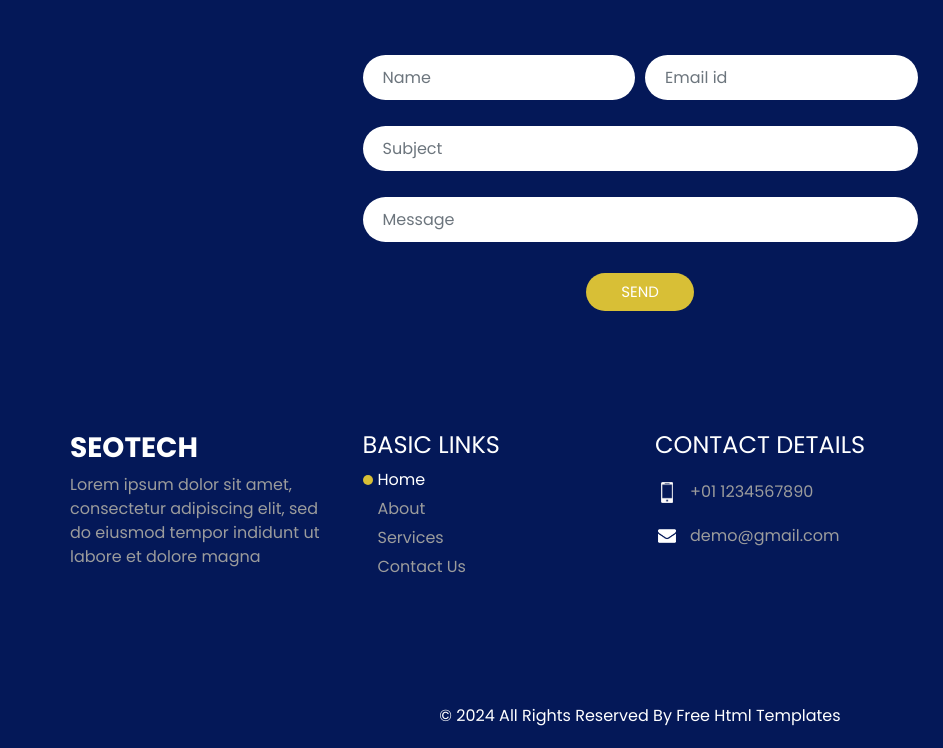
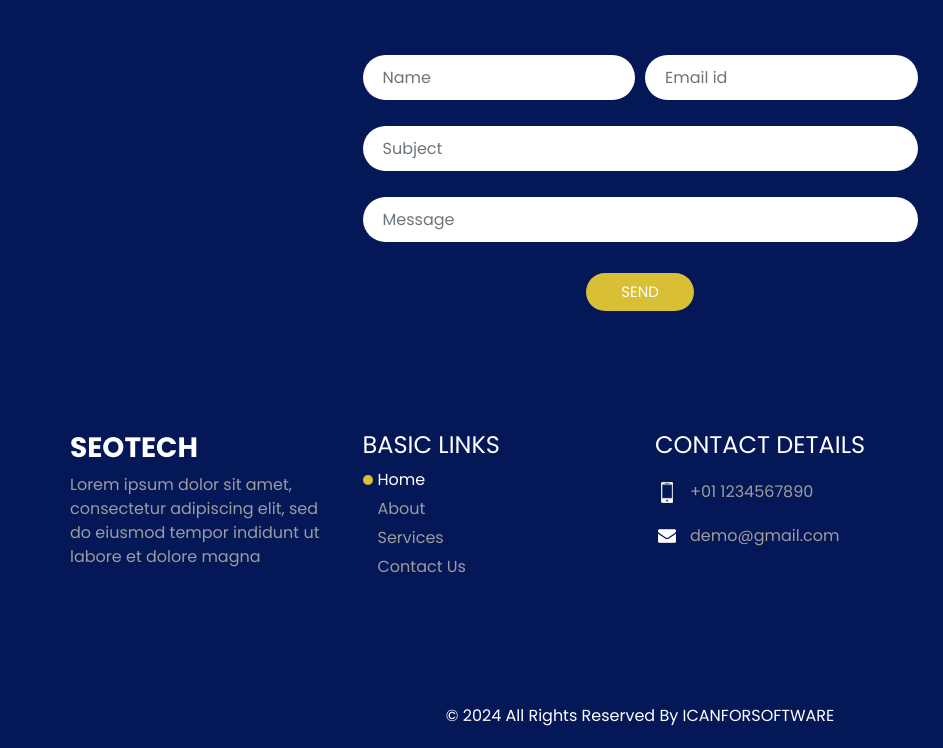
Before and after one commit to ICANforsoftware/marketingcompany-it, a plain HTML site: page index.html in a window 1280 px wide. Shown: the part 5098-5846 px from the top of the page, 0-943 px from the left. Drawn offline with nearby package versions, Linux system fonts and the light colour scheme.

Commit message:
Update index.html

```diff
--- a/index.html
+++ b/index.html
@@ -715,7 +715,8 @@
       <div class="container">
         <p>
           &copy; <span id="displayYear"></span> All Rights Reserved By
-          <a href="https://html.design/">Free Html Templates</a>
+                      <a  href="https://www.icanforsoftware.com/Customize">ICANFORSOFTWARE</a>
+
         </p>
       </div>
     </section>
```
